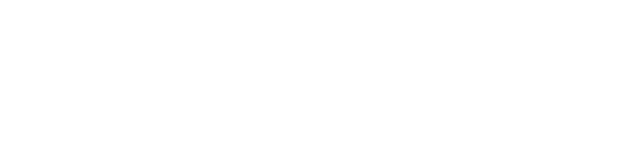
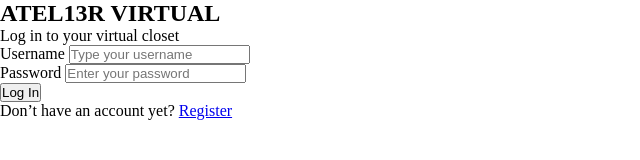
Before and after one commit to ArtDaSak/ATEL13R, a plain HTML site: page views/login.html in a window 1280 px wide. Shown: the whole page, without its empty margins (0-640 px from the left). Drawn offline with Linux system fonts and the light colour scheme.

Commit message:
feat: :sparkles: Add HTML Index for login

```diff
--- a/css/style.css
+++ b/css/style.css
@@ -1,4 +1,4 @@
-@import url(variables.css);
+@import url(./variables.css);
 *{
     padding: 0;
     margin: 0;
--- a/css/stylesheets/styleLogin.css
+++ b/css/stylesheets/styleLogin.css
@@ -0,0 +1,6 @@
+@import url(../variables.css);
+*{
+    padding: 0;
+    margin: 0;
+    box-sizing: border-box;
+}
--- a/index.html
+++ b/index.html
@@ -1,20 +1,34 @@
 <!DOCTYPE html>
 
-<html lang="en">
+<html lang="es">
 
 <head>
-    <meta charset="UTF-8">
-    <meta name="viewport" content="width=device-width, initial-scale=1.0">
+    <meta charset="UTF-8"/>
+    <meta name="viewport" content="width=device-width, initial-scale=1.0"/>
 
-    <link rel="icon" href="assets/img/favicon.png" type="image/png">
-    <title>Title</title>
+    <title>ATEL13R - Login</title>
+    <link rel="icon" href="../assets/img/favicon.png" type="image/png"/>
 
-    <link rel="stylesheet" href="css/style.css">
-    <script src="js/main.js" defer type="module"></script>
+    <link rel="stylesheet" href="../css/stylesheets/styleLogin.css"/>
+    <script src="../js/scripts/functionsLogin.js"></script>
 </head>
 
 <body>
+    <main class="main__login">
+        <section class="section__loginBox">
 
+        <div class="div__title">
+            <h1 class="title__text">ATEL13R VIRTUAL</h1>
+            <p class="title__subtitle">Inicia Sesión</p>
+        </div>
+
+        <div class="div__submit">
+            <button type="submit" class="button__login" onclick="window.location.href='views/login.html'">
+                <img src="./assets/icons/index/mail.svg">
+                <p>Continuar con un Correo</p>
+            </button>
+        </div>
+        </section>
+    </main>
 </body>
-
 </html>
--- a/views/login.html
+++ b/views/login.html
@@ -0,0 +1,47 @@
+<!DOCTYPE html>
+
+<html lang="es">
+
+<head>
+    <meta charset="UTF-8"/>
+    <meta name="viewport" content="width=device-width, initial-scale=1.0"/>
+
+    <title>ATEL13R - Login</title>
+    <link rel="icon" href="../assets/img/favicon.png" type="image/png"/>
+
+    <link rel="stylesheet" href="../css/stylesheets/styleLogin.css"/>
+    <script src="../js/scripts/functionsLogin.js"></script>
+</head>
+<body>
+    <main class="main__login">
+        <section class="section__loginBox">
+
+        <div class="div__title">
+            <h1 class="title__text">ATEL13R VIRTUAL</h1>
+            <p class="title__subtitle">Log in to your virtual closet</p>
+        </div>
+
+        <form class="form__login" id="loginForm">
+            <div class="div__inputGroup">
+                <label for="username" class="label__input">Username</label>
+                <input type="text" id="username" name="username" class="input__text" placeholder="Type your username" required />
+            </div>
+
+            <div class="div__inputGroup">
+                <label for="password" class="label__input">Password</label>
+                <input type="password" id="password" name="password" class="input__text" placeholder="Enter your password" required />
+            </div>
+
+            <div class="div__submit">
+                <button type="submit" class="button__login">Log In</button>
+            </div>
+        </form>
+
+        <div class="div__registerHint">
+            <p class="text__register">Don’t have an account yet? <a href="#" class="link__register">Register</a></p>
+        </div>
+
+        </section>
+    </main>
+</body>
+</html>
```
Also changed, not shown: assets/icons/index/mail.svg (added).
